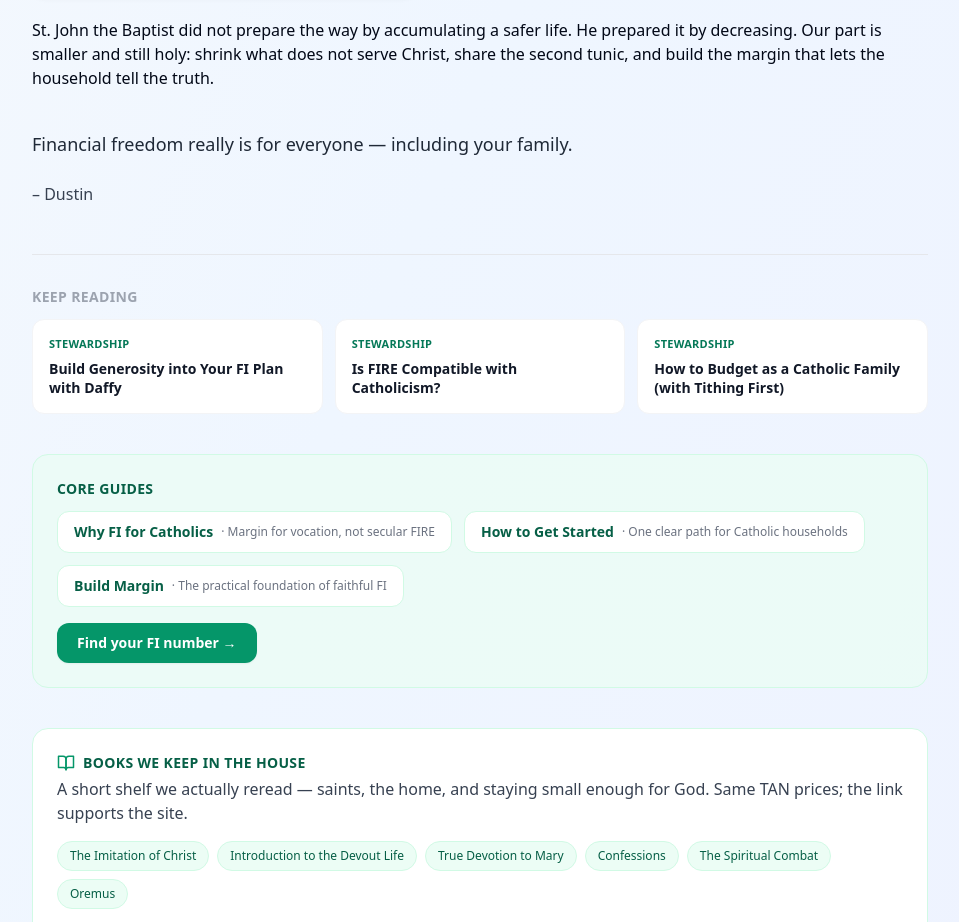
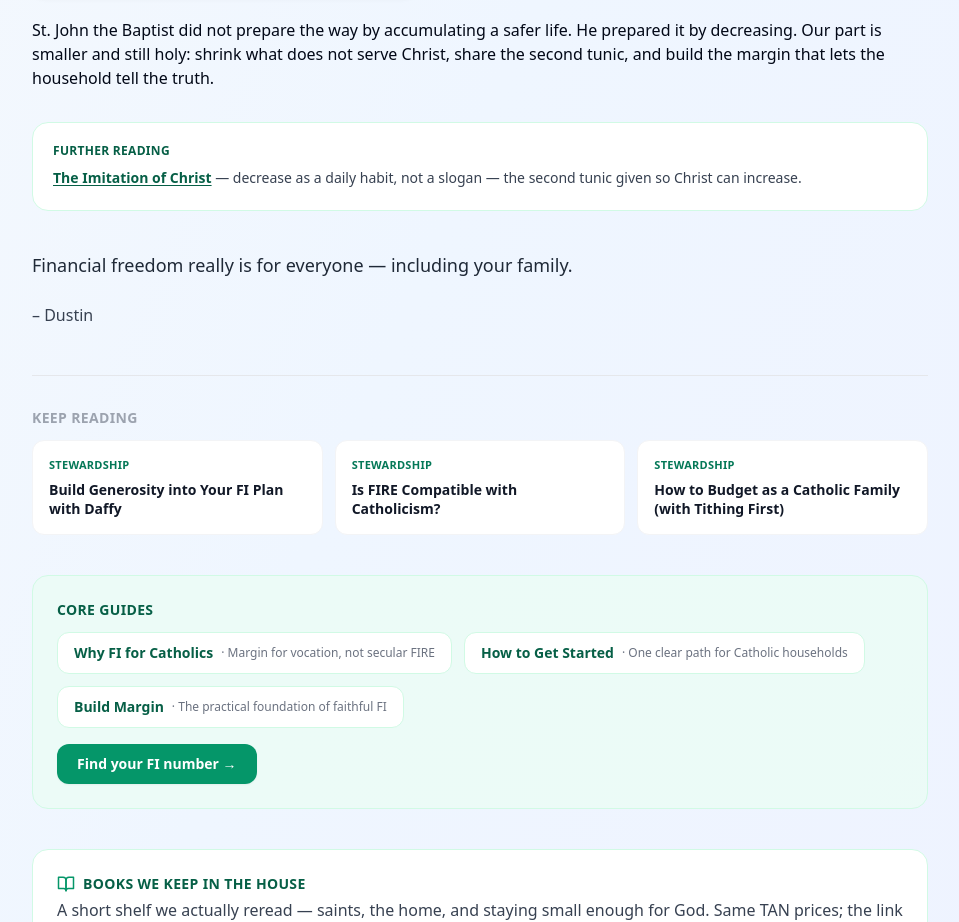
Before and after one commit to daughterpop/super-fi-calc, a React (Vite) app: page /blog/he-must-increase-lessons-from-st-john-the-baptist in a window 1280 px wide. Shown: the part 1480-2402 px from the top of the page, without its empty margins (160-1119 px from the left). Built offline with nearby package versions, Linux system fonts and the light colour scheme.

Commit message:
Add TAN further reading to Aidan, Augustine, Monica, and John the Baptist posts

```diff
--- a/src/pages/give-away-the-horse-lessons-from-st-aidan.jsx
+++ b/src/pages/give-away-the-horse-lessons-from-st-aidan.jsx
@@ -1,5 +1,6 @@
 import React from 'react';
 import BlogPostFooter from '../components/BlogPostFooter';
+import FurtherReading from '../components/FurtherReading';
 
 export default function GiveAwayTheHorseLessonsFromStAidan() {
   return (
@@ -82,6 +83,11 @@ export default function GiveAwayTheHorseLessonsFromStAidan() {
           St. Aidan did not become free by keeping the king's horse. He became free by handing it over. Our part is smaller and still holy: stop upgrading the life, give the surplus, and build the margin that makes mercy ordinary.
         </p>
 
+        <FurtherReading
+          title="The Imitation of Christ"
+          note="the same logic as Aidan's horse: what comes in is meant to pass through, not thicken the household."
+        />
+
         <p className="text-lg font-medium text-gray-800 mt-10">
           Financial freedom really is for everyone — including your family.
         </p>
--- a/src/pages/he-must-increase-lessons-from-st-john-the-baptist.jsx
+++ b/src/pages/he-must-increase-lessons-from-st-john-the-baptist.jsx
@@ -1,5 +1,6 @@
 import React from 'react';
 import BlogPostFooter from '../components/BlogPostFooter';
+import FurtherReading from '../components/FurtherReading';
 
 export default function HeMustIncreaseLessonsFromStJohnTheBaptist() {
   return (
@@ -78,6 +79,11 @@ export default function HeMustIncreaseLessonsFromStJohnTheBaptist() {
           St. John the Baptist did not prepare the way by accumulating a safer life. He prepared it by decreasing. Our part is smaller and still holy: shrink what does not serve Christ, share the second tunic, and build the margin that lets the household tell the truth.
         </p>
 
+        <FurtherReading
+          title="The Imitation of Christ"
+          note="decrease as a daily habit, not a slogan — the second tunic given so Christ can increase."
+        />
+
         <p className="text-lg font-medium text-gray-800 mt-10">
           Financial freedom really is for everyone — including your family.
         </p>
--- a/src/pages/order-your-loves-lessons-from-st-augustine.jsx
+++ b/src/pages/order-your-loves-lessons-from-st-augustine.jsx
@@ -1,5 +1,6 @@
 import React from 'react';
 import BlogPostFooter from '../components/BlogPostFooter';
+import FurtherReading from '../components/FurtherReading';
 
 export default function OrderYourLovesLessonsFromStAugustine() {
   return (
@@ -78,6 +79,11 @@ export default function OrderYourLovesLessonsFromStAugustine() {
           St. Augustine did not find peace by accumulating a better life. He found it when love was put back in order. Our part is smaller and still holy: order the household money the same way — God first, enough next, remainder given and invested — so the heart can rest.
         </p>
 
+        <FurtherReading
+          title="Confessions"
+          note="the long road back to ordered love, written by a man who had already tried every cheaper rest."
+        />
+
         <p className="text-lg font-medium text-gray-800 mt-10">
           Financial freedom really is for everyone — including your family.
         </p>
--- a/src/pages/stay-the-course-lessons-from-st-monica.jsx
+++ b/src/pages/stay-the-course-lessons-from-st-monica.jsx
@@ -1,5 +1,6 @@
 import React from 'react';
 import BlogPostFooter from '../components/BlogPostFooter';
+import FurtherReading from '../components/FurtherReading';
 
 export default function StayTheCourseLessonsFromStMonica() {
   return (
@@ -76,6 +77,11 @@ export default function StayTheCourseLessonsFromStMonica() {
           St. Monica did not win her son by novelty. She won by remaining. Our part is smaller and still holy: order the household so the good work can continue when feelings fade — and remember, as she asked, to bring the whole family back to the altar.
         </p>
 
+        <FurtherReading
+          title="Confessions"
+          note="Augustine's own record of the long wait she kept — and of the God who finally answered."
+        />
+
         <p className="text-lg font-medium text-gray-800 mt-10">
           Financial freedom really is for everyone — including your family.
         </p>
```
